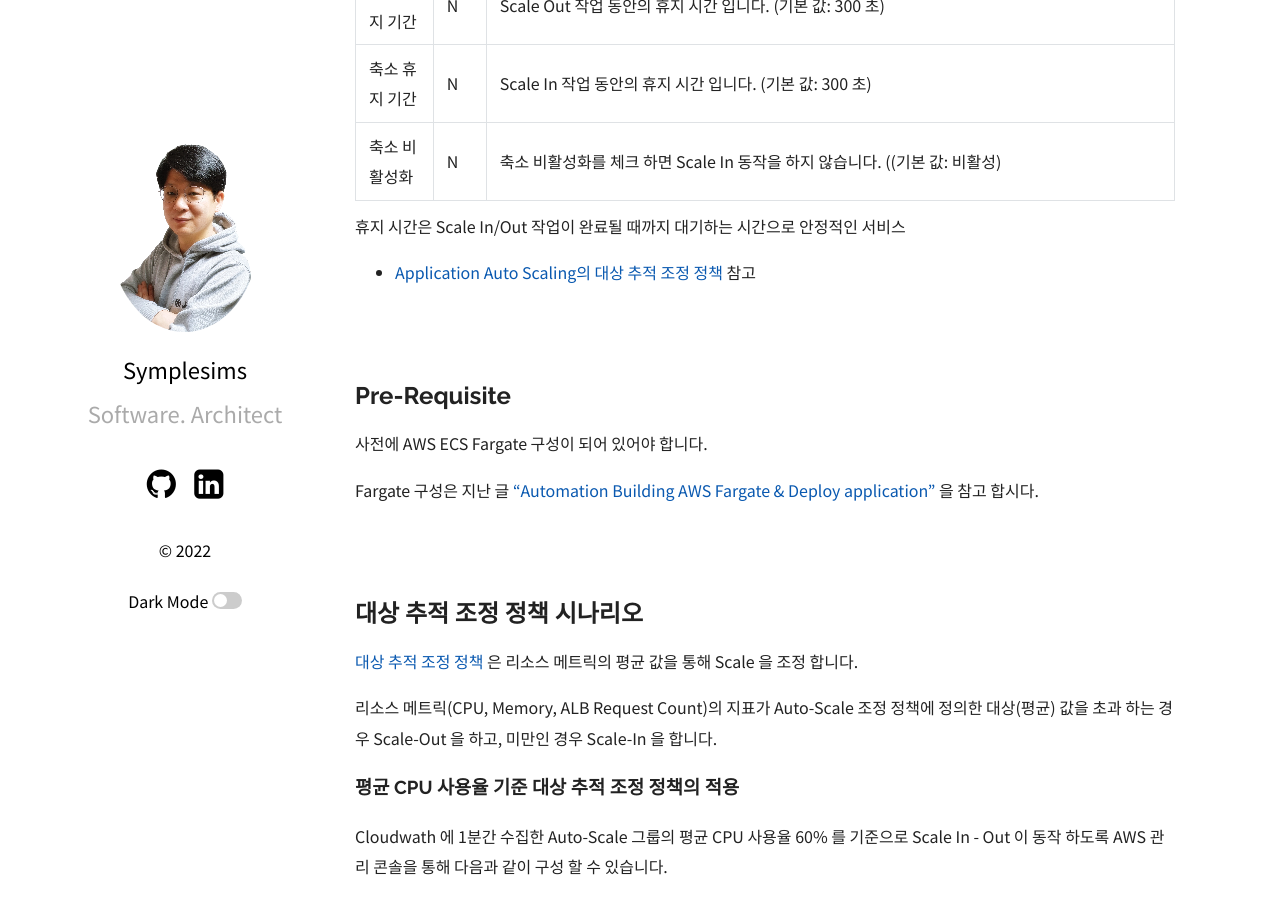
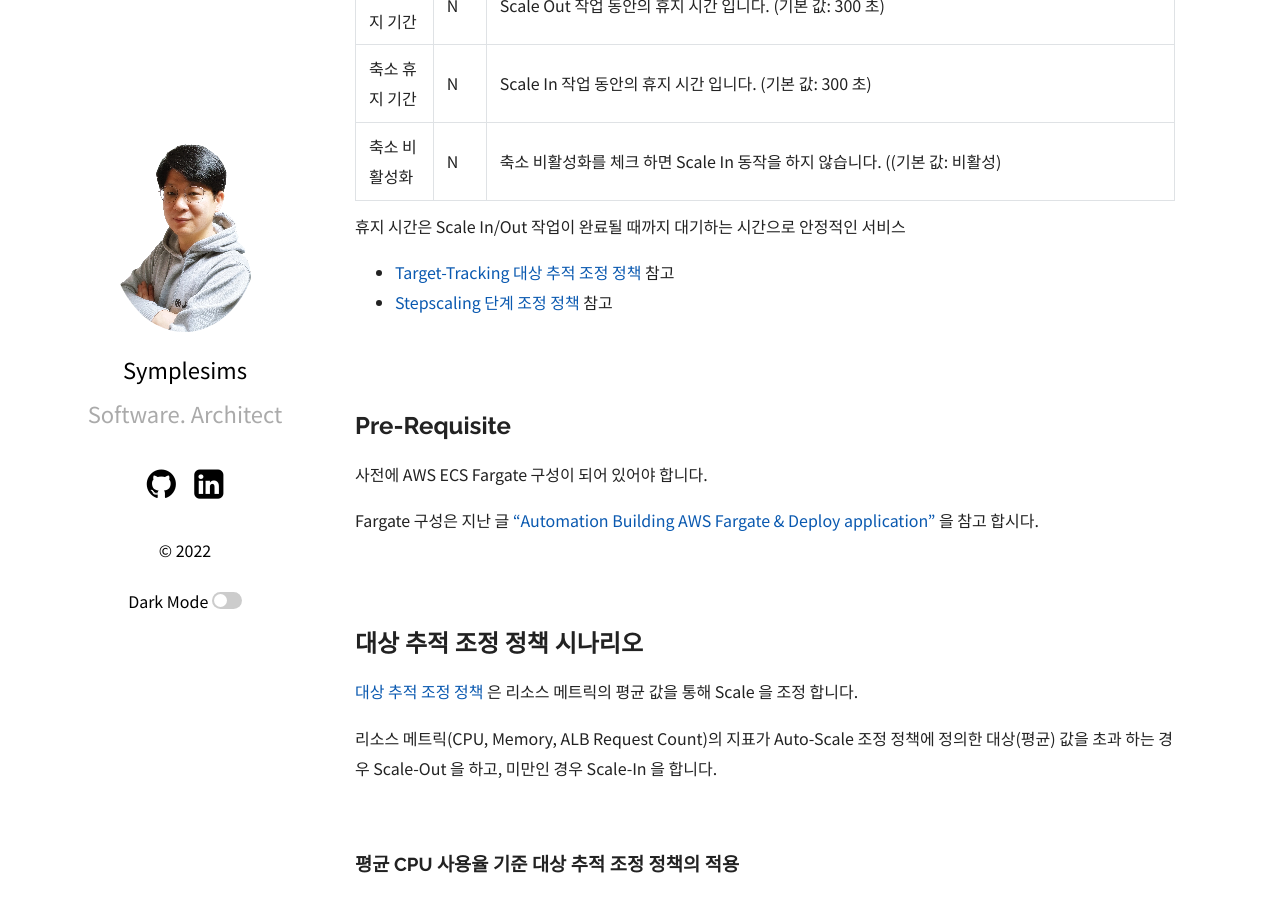
Before and after one commit to symplesims/symplesims.github.io, a Jekyll site: the page built from _posts/2022-03-05-aws-fargate-autoscale.md, in a window 1280 px wide and 900 px high, scrolled down 3308 px. Built offline with Jekyll 4.4.1, drawn with Linux system fonts in a browser that asks for light colours; nearby versions of some CDN libraries; some of the changed text lies outside the part shown.

Commit message:
aws-fargate 오토스케일 적용 컨텐츠 보완

````diff
--- a/_posts/2022-03-05-aws-fargate-autoscale.md
+++ b/_posts/2022-03-05-aws-fargate-autoscale.md
@@ -60,7 +60,7 @@
 ### Auto-Scale 조정 정책
 `Auto-Scale 조정 정책` 은 Scale-In 과 Scale-Out 의 조건을 기입 하여 실제로 Auto-Scale 이 작동(트리거) 되도록 설정 합니다.
 
-조정 정책 유형은 AWS 관리 메트릭 기준의 `대상 추적` 과 사용자 정의 기준의 `단계 조정`이 있습니다.
+조정 정책 유형은 AWS 관리 메트릭 기준의 `대상 추적 조정 정책` 과 사용자 정의 기준의 `단계 조정 정책`이 있습니다.
 
 ![](/assets/images/220304/img_2.png)
 
@@ -77,7 +77,8 @@
 
 휴지 시간은 Scale In/Out 작업이 완료될 때까지 대기하는 시간으로 안정적인 서비스
 
-- [Application Auto Scaling의 대상 추적 조정 정책](https://docs.aws.amazon.com/ko_kr/autoscaling/application/userguide/application-auto-scaling-target-tracking.html) 참고
+- [Target-Tracking 대상 추적 조정 정책](https://docs.aws.amazon.com/ko_kr/autoscaling/application/userguide/application-auto-scaling-target-tracking.html) 참고
+- [Stepscaling 단계 조정 정책](https://docs.aws.amazon.com/ko_kr/AmazonECS/latest/developerguide/service-autoscaling-stepscaling.html) 참고
 
 <br><br>
 
@@ -95,6 +96,7 @@
 
 리소스 메트릭(CPU, Memory, ALB Request Count)의 지표가 Auto-Scale 조정 정책에 정의한 대상(평균) 값을 초과 하는 경우 Scale-Out 을 하고, 미만인 경우 Scale-In 을 합니다.
 
+<br>
 
 ### 평균 CPU 사용율 기준 대상 추적 조정 정책의 적용
 
@@ -179,6 +181,10 @@
 }
 ```
 
+
+
+<br><br>
+
 # Reference
 - [AWS Auto Scaling](https://aws.amazon.com/ko/autoscaling/)
 - [AWS Auto Scaling – Unified Scaling For Your Cloud Applications](https://aws.amazon.com/ko/blogs/aws/aws-auto-scaling-unified-scaling-for-your-cloud-applications/)
````
